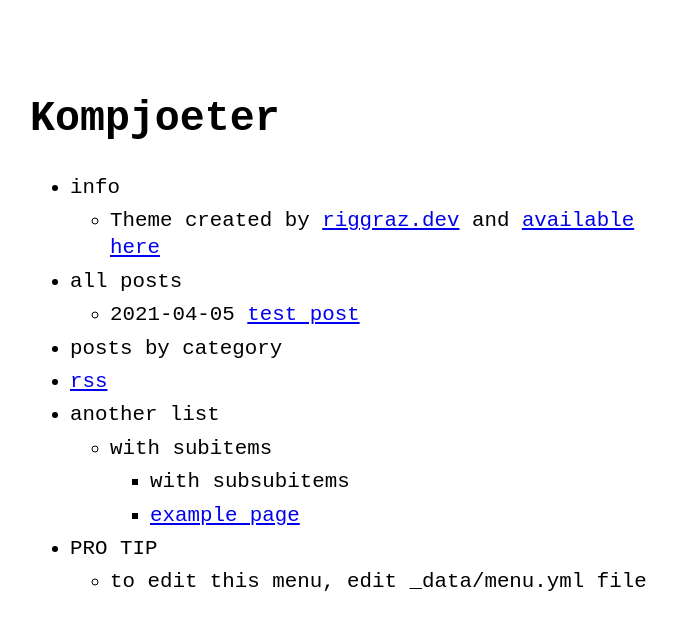
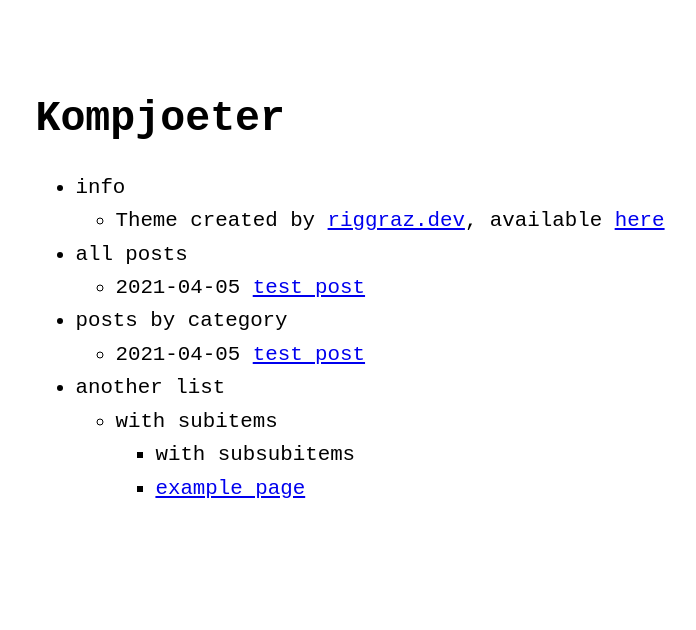
Before and after one commit to Kompjoeter/archived-blog, a Jekyll site: the page built from index.md, in a window 1280 px wide. Shown: the top 630 px of the page, without its empty margins (290-986 px from the left). Built offline with Jekyll 4.4.1, drawn with Linux system fonts in a browser that asks for light colours.

Commit message:
Edited menu

```diff
--- a/_data/menu.yml
+++ b/_data/menu.yml
@@ -4,7 +4,7 @@
 entries:
   - title: info
     entries:
-      - title: "Theme created by <a href='https://riggraz.dev'>riggraz.dev</a> and <a href='https://github.com/riggraz/no-style-please'>available here</a>"
+      - title: "Theme created by <a href='https://riggraz.dev'>riggraz.dev</a>, available <a href='https://github.com/riggraz/no-style-please'>here</a>"
 
   - title: all posts
     post_list:
@@ -15,13 +15,10 @@ entries:
 
   - title: posts by category
     post_list:
-      category: example2
+      category: test
       show_more: true
       show_more_text: See more posts...
       show_more_url: example2-archive.html
-
-  - title: rss
-    url: feed.xml
 
   - title: another list
     entries:
@@ -30,6 +27,3 @@ entries:
           - title: with subsubitems
           - title: example page
             url: about
-  - title: PRO TIP
-    entries:
-      - title: to edit this menu, edit _data/menu.yml file
```
